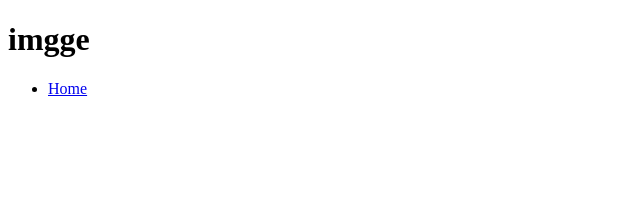
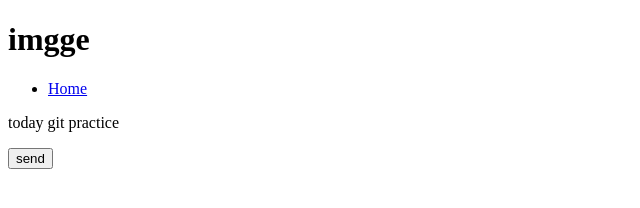
Before and after one commit to iniyanchitra/terra, a plain HTML site: page index.html in a window 1280 px wide. Shown: the whole page, without its empty margins (0-640 px from the left). Drawn offline with Linux system fonts and the light colour scheme.

Commit message:
section tag 追加されました。
(cherry picked from commit 959b1334c55c216a5244ae555b73e09558df0f57)

```diff
--- a/index.html
+++ b/index.html
@@ -14,10 +14,16 @@
         <li>
           <a href="#">Home</a>
         </li>
-
       </ul>
-
     </nav>
   </header>
+  <section>
+    <div>
+      <p>today git practice</p>
+    </div>
+    <div>
+      <button>send</button>
+    </div>
+  </section>
 </body>
 </html>
```
